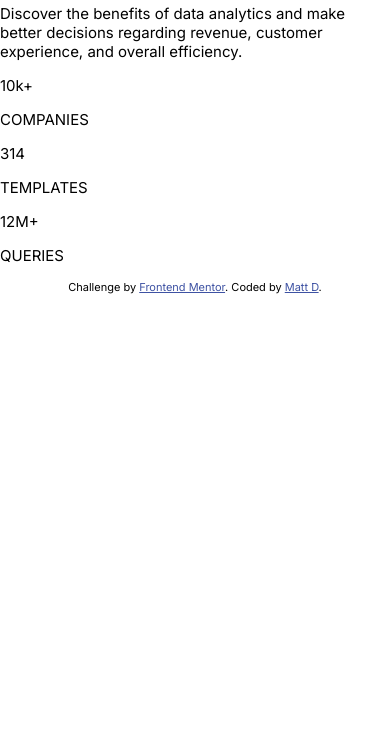
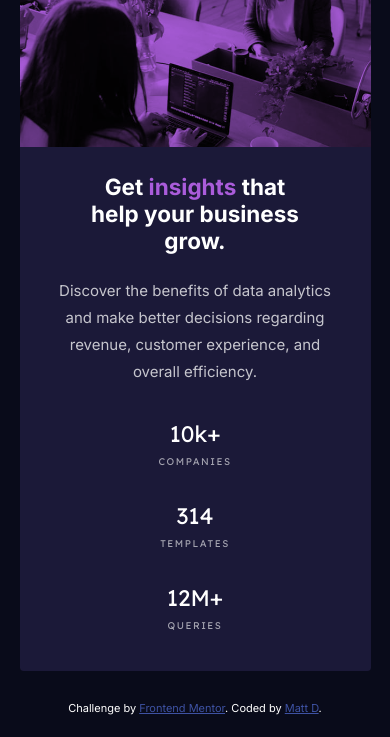
Before and after one commit to davis-matt0/stats-preview-card, a plain HTML site: page index.html in a window 390 px wide. Shown: the part 108-845 px from the top of the page. Drawn offline with Linux system fonts and the light colour scheme.

Commit message:
style card for mobile screens

```diff
--- a/index.css
+++ b/index.css
@@ -1,20 +1,94 @@
-*, *::before, *::after {
-    box-sizing: border-box;
+*,
+*::before,
+*::after {
+	box-sizing: border-box;
 }
 
 html {
-    font-size: 15px;
+	font-size: 15px;
 }
 
 body {
-    margin: 0;
-    font-family: "Inter", sans-serif;
+	margin: 0;
+	font-family: "Inter", sans-serif;
+	background-color: hsl(233, 47%, 7%);
+	text-align: center;
+}
+
+.card-title,
+.stat-upper {
+	color: white;
+}
+
+.card-title {
+	font-size: 1.5rem;
+	width: 65%;
+	margin: 0.5em auto 1em auto;
+}
+
+.card-p {
+	color: hsla(0, 0%, 100%, 0.75);
+	font-size: 1rem;
+	width: 80%;
+	margin: 0 auto;
+	line-height: 1.8;
+}
+
+.stat-upper,
+.stat-lower {
+	font-family: "Lexend Deca", sans-serif;
+}
+
+.stat-upper {
+	font-size: 1.5rem;
+	margin: 1.5em 0 0;
+}
+
+.stat-lower {
+	color: hsla(0, 0%, 100%, 0.6);
+	margin-top: 0.75em;
+	letter-spacing: 1.5px;
+	font-size: 0.65rem;
+}
+
+.highlight {
+	color: hsl(277, 64%, 61%);
 }
 
 .attribution {
-    font-size: 11px; text-align: center;
+	font-size: 11px;
+	text-align: center;
+	color: white;
+	margin-bottom: 2em;
 }
 
 .attribution a {
-    color: hsl(228, 45%, 44%);
+	color: hsl(228, 45%, 44%);
 }
+
+.banner-container {
+	background-color: hsl(277, 64%, 61%);
+	background-image: url(./images/image-header-mobile.jpg);
+	background-size: cover;
+	background-blend-mode: multiply;
+	padding: 8em 0;
+	border-top-right-radius: 0.25em;
+	border-top-left-radius: 0.25em;
+	width: 90%;
+	margin: 1em auto 0 auto;
+}
+
+@media (min-width: 750px) {
+	.banner-container {
+		background-image: url(./images/image-header-desktop.jpg);
+	}
+}
+
+.card {
+	background-color: hsl(244, 38%, 16%);
+	border-bottom-left-radius: 0.25em;
+	border-bottom-right-radius: 0.25em;
+	width: 90%;
+	margin: 0 auto 2em auto;
+	padding: 1em 0 2em 0;
+}
```
